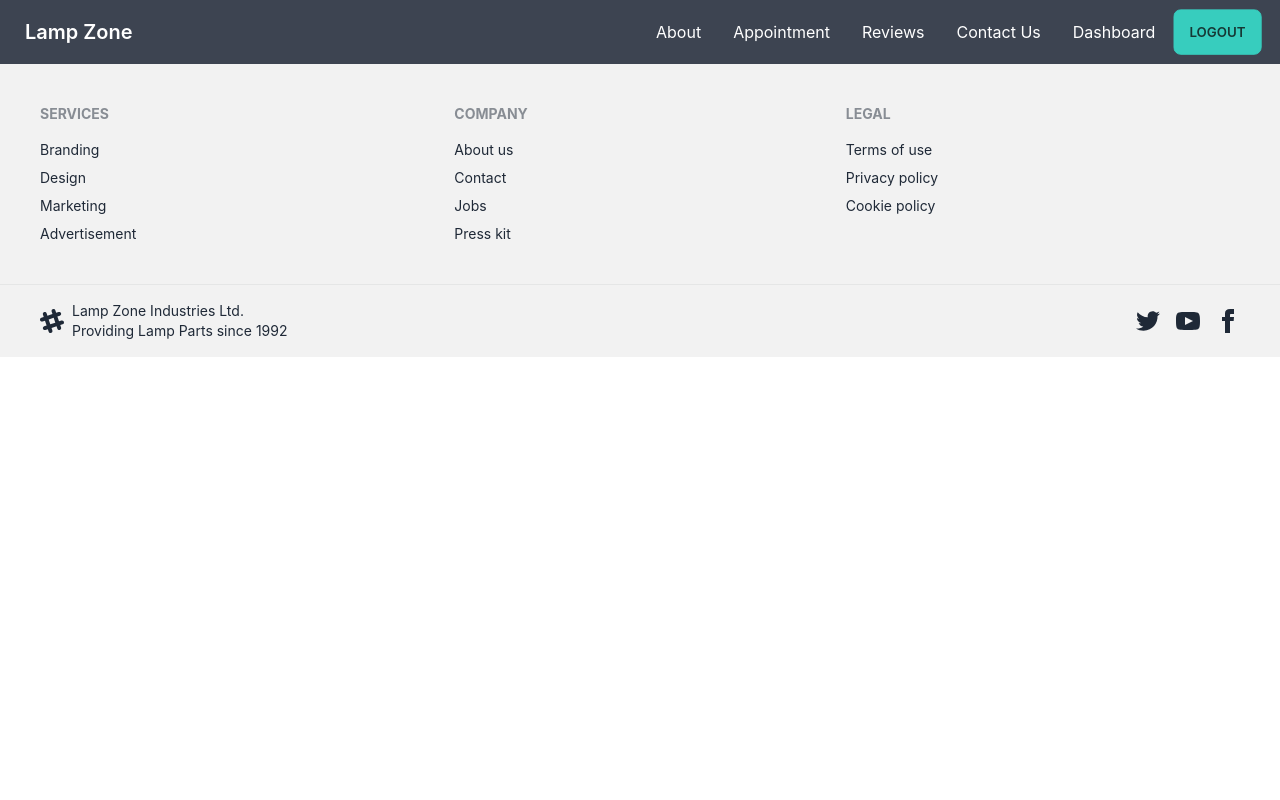
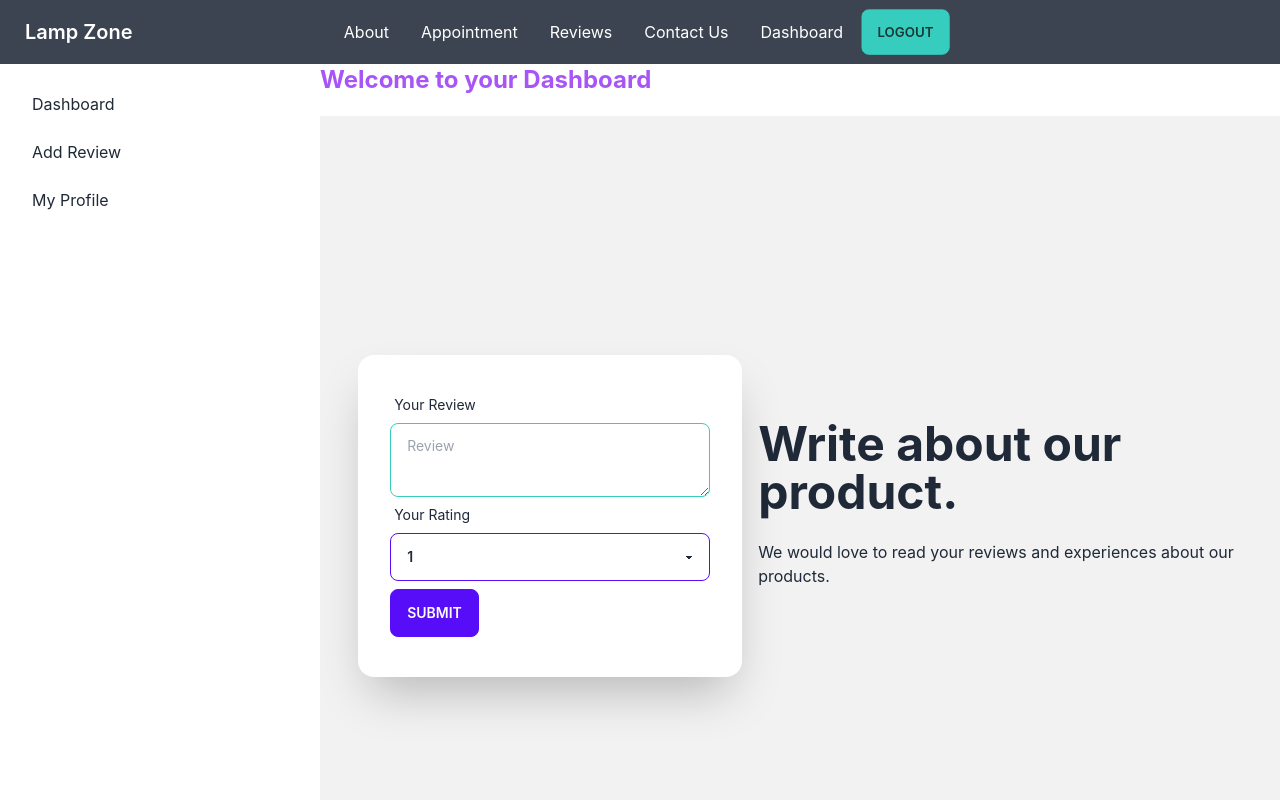
Before and after one commit to nahid7g/Lamp-Zone, a React (Create React App) app: page /dashboard/add-review in a window 1280 px wide. Shown: the top 800 px of the page. Built offline with nearby package versions, Linux system fonts and the light colour scheme; no server answers; sample sign-in values are in the browser's storage.

Commit message:
add review implemented

```diff
--- a/src/App.js
+++ b/src/App.js
@@ -9,6 +9,11 @@ import { ToastContainer } from 'react-toastify';
 import 'react-toastify/dist/ReactToastify.css';
 import Dashboard from './Pages/Dashboard/Dashboard';
 import Home from './Pages/Home/Home';
+import NotFound from './Pages/Shared/NotFound';
+import RequireAuth from './Pages/Login/RequireAuth';
+import Orders from './Pages/Dashboard/Orders/Orders';
+import AddReview from './Pages/Dashboard/AddReview/AddReview';
+import MyProfile from './Pages/Dashboard/MyProfile/MyProfile';
 
 function App() {
   return (
@@ -16,10 +21,23 @@ function App() {
       <Navbar />
       <Routes>
         <Route path="/" element={<Home />} />
-        <Route path="/dashboard" element={<Dashboard />} />
-        <Route path="/parts/:id" element={<Inventory />} />
+        <Route path="/dashboard" element={
+          <RequireAuth>
+            <Dashboard />
+          </RequireAuth>
+        }>
+          <Route index element={<Orders />} />
+          <Route path="add-review" element={<AddReview />} />
+          <Route path="my-profile" element={<MyProfile />} />
+        </Route>
+        <Route path="/parts/:id" element={
+          <RequireAuth>
+            <Inventory />
+          </RequireAuth>
+        } />
         <Route path="/login" element={<Login />} />
         <Route path="/signup" element={<SignUp />} />
+        <Route path="*" element={<NotFound />} />
       </Routes>
       <Footer />
       <ToastContainer />
--- /dev/null
+++ b/src/Pages/Dashboard/AddReview/AddReview.js
@@ -0,0 +1,68 @@
+import React from 'react';
+import { useAuthState } from 'react-firebase-hooks/auth';
+import { useForm } from 'react-hook-form';
+import { toast } from 'react-toastify';
+import auth from '../../../firebase.init';
+
+
+const AddReview = () => {
+    const { register, handleSubmit, watch, reset, formState: { errors } } = useForm();
+    const [user] = useAuthState(auth);
+    const onSubmit = data => {
+        const review = {
+            name: user?.displayName,
+            image: user?.photoURL,
+            comment: data.comment,
+            rating: data.rating
+        }
+        console.log(data)
+        fetch("http://localhost:5000/reviews", {
+            method: 'POST', // or 'PUT'
+            headers: {
+                'Content-Type': 'application/json',
+            },
+            body: JSON.stringify(review),
+        })
+            .then(res => res.json())
+            .then(data => console.log(data))
+        reset();
+        toast("Submited!")
+    };
+    return (
+        <div class="hero min-h-screen bg-base-200 mt-5 mb-10">
+            <div class="hero-content flex-col lg:flex-row-reverse">
+                <div class="text-center lg:text-left">
+                    <h1 class="text-5xl font-bold">Write about our product.</h1>
+                    <p class="py-6">We would love to read your reviews and experiences about our products.</p>
+                </div>
+                <div class="card flex-shrink-0 w-full max-w-sm shadow-2xl bg-base-100">
+                    <div class="card-body">
+                        <form onSubmit={handleSubmit(onSubmit)}>
+                            <div class="form-control">
+                                <label class="label">
+                                    <span class="label-text">Your Review</span>
+                                </label>
+                                <textarea class="textarea textarea-accent" placeholder="Review" {...register("comment")} ></textarea>
+                            </div>
+                            <div className="form-control">
+                                <label className='label'>
+                                    <span className="label-text">Your Rating</span>
+                                </label>
+                                <select {...register("rating")} class="select select-primary w-full max-w-xs">
+                                    <option value={1}>1</option>
+                                    <option value={2}>2</option>
+                                    <option value={3}>3</option>
+                                    <option value={4}>4</option>
+                                    <option value={5}>5</option>
+                                </select>
+                            </div>
+                            <button type="submit" className='btn btn-primary my-2'>Submit</button>
+                        </form>
+                    </div>
+                </div>
+            </div>
+        </div>
+    );
+};
+
+export default AddReview;
--- a/src/Pages/Dashboard/Dashboard.js
+++ b/src/Pages/Dashboard/Dashboard.js
@@ -1,9 +1,24 @@
 import React from 'react';
+import { Link, Outlet } from 'react-router-dom';
 
 const Dashboard = () => {
     return (
-        <div>
-            <h2>Hola</h2>
+        <div class="drawer drawer-mobile">
+            <input id="dashboard-sidebar" type="checkbox" class="drawer-toggle" />
+            <div class="drawer-content flex flex-col">
+                <h2 className='text-2xl font-bold text-purple-500'>Welcome to your Dashboard</h2>
+                <Outlet />
+            </div>
+            <div class="drawer-side">
+                <label for="dashboard-sidebar" class="drawer-overlay"></label>
+                <ul class="menu p-4 overflow-y-auto w-80 bg-base-100 text-base-content">
+                    {/* Sidebar content here */}
+                    <li><Link to="/dashboard">Dashboard</Link></li>
+                    <li><Link to="/dashboard/add-review">Add Review</Link></li>
+                    <li><Link to="/dashboard/my-profile">My Profile</Link></li>
+                </ul>
+
+            </div>
         </div>
     );
 };
--- /dev/null
+++ b/src/Pages/Dashboard/MyProfile/MyProfile.js
@@ -0,0 +1,25 @@
+import React from 'react';
+import { useAuthState } from 'react-firebase-hooks/auth';
+import auth from '../../../firebase.init';
+
+const MyProfile = () => {
+    const [user] = useAuthState(auth);
+    console.log(user)
+    return (
+        <div>
+            <h2 >My Profile</h2>
+            <div className='flex justify-center'>
+                <div class="card w-96 bg-base-100 shadow-xl">
+                    <figure><img src={user?.photoURL} alt={user?.displayName} /></figure>
+                    <div class="card-body">
+                        <h2 class="card-title">Name: {user?.displayName}</h2>
+                        <p>Email: {user?.email}</p>
+                        <p>User: {user?.emailVerified ? "Verified user" : "Not verified"}</p>
+                    </div>
+                </div>
+            </div>
+        </div>
+    );
+};
+
+export default MyProfile;
--- /dev/null
+++ b/src/Pages/Dashboard/Order/Order.js
@@ -0,0 +1,17 @@
+import React from 'react';
+
+const Order = ({ order }) => {
+    const { productName, price, email, address, phone, totalOrder } = order;
+    return (
+        <tr>
+            <th>{productName}</th>
+            <td>${price}</td>
+            <td>{email}</td>
+            <td>{address}</td>
+            <td>{phone}</td>
+            <td>{totalOrder}</td>
+        </tr>
+    );
+};
+
+export default Order;
--- /dev/null
+++ b/src/Pages/Dashboard/Orders/Orders.js
@@ -0,0 +1,40 @@
+import React, { useState, useEffect } from 'react';
+import { useAuthState } from 'react-firebase-hooks/auth';
+import auth from '../../../firebase.init';
+import Order from '../Order/Order';
+
+const Orders = () => {
+    const [orders, setOrders] = useState([]);
+    const [user] = useAuthState(auth)
+    useEffect(() => {
+        fetch(`http://localhost:5000/orders?email=${user?.email}`)
+            .then(res => res.json())
+            .then(data => setOrders(data))
+    }, [orders]);
+    return (
+        <div>
+            <h2 className='my-2'>Your Orders: {orders.length}</h2>
+            <div class="overflow-x-auto">
+                <table class="table w-full">
+                    <thead>
+                        <tr>
+                            <th>Product</th>
+                            <th>Price</th>
+                            <th>Email</th>
+                            <th>Address</th>
+                            <th>Phone</th>
+                            <th>Quantity</th>
+                        </tr>
+                    </thead>
+                    <tbody>
+                        {
+                            orders.map(order => <Order key={order._id} order={order} />)
+                        }
+                    </tbody>
+                </table>
+            </div>
+        </div>
+    );
+};
+
+export default Orders;
--- a/src/Pages/Home/Inventory/Inventory.js
+++ b/src/Pages/Home/Inventory/Inventory.js
@@ -24,8 +24,8 @@ const Inventory = () => {
         const order = {
             orderId: _id,
             productName: name,
-            image: image,
             price: price,
+            email: user?.email,
             totalOrder: data.totalOrder,
             address: data.address,
             phone: data.phone
--- a/src/Pages/Shared/Navbar.js
+++ b/src/Pages/Shared/Navbar.js
@@ -30,7 +30,7 @@ const Navbar = () => {
         }
     </>
     return (
-        <div className="navbar bg-neutral text-neutral-content">
+        <div className="navbar md:bg-neutral md:text-neutral-content">
             <div className='container mx-auto'>
                 <div className="navbar-start">
                     <div className="dropdown">
@@ -48,6 +48,12 @@ const Navbar = () => {
                         {menuItems}
                     </ul>
                 </div>
+                <div className="navbar-end">
+                    <label tabIndex="1" for="dashboard-sidebar" className="btn btn-ghost lg:hidden">
+                        <svg xmlns="http://www.w3.org/2000/svg" className="h-5 w-5" fill="none" viewBox="0 0 24 24" stroke="currentColor"><path strokeLinecap="round" strokeLinejoin="round" strokeWidth="2" d="M4 6h16M4 12h8m-8 6h16" /></svg>
+                        <span>dashboard</span>
+                    </label>
+                </div>
             </div>
         </div>
     );
--- /dev/null
+++ b/src/Pages/Shared/NotFound.js
@@ -0,0 +1,11 @@
+import React from 'react';
+
+const NotFound = () => {
+    return (
+        <div>
+            <h2>Not Found</h2>
+        </div>
+    );
+};
+
+export default NotFound;
```
